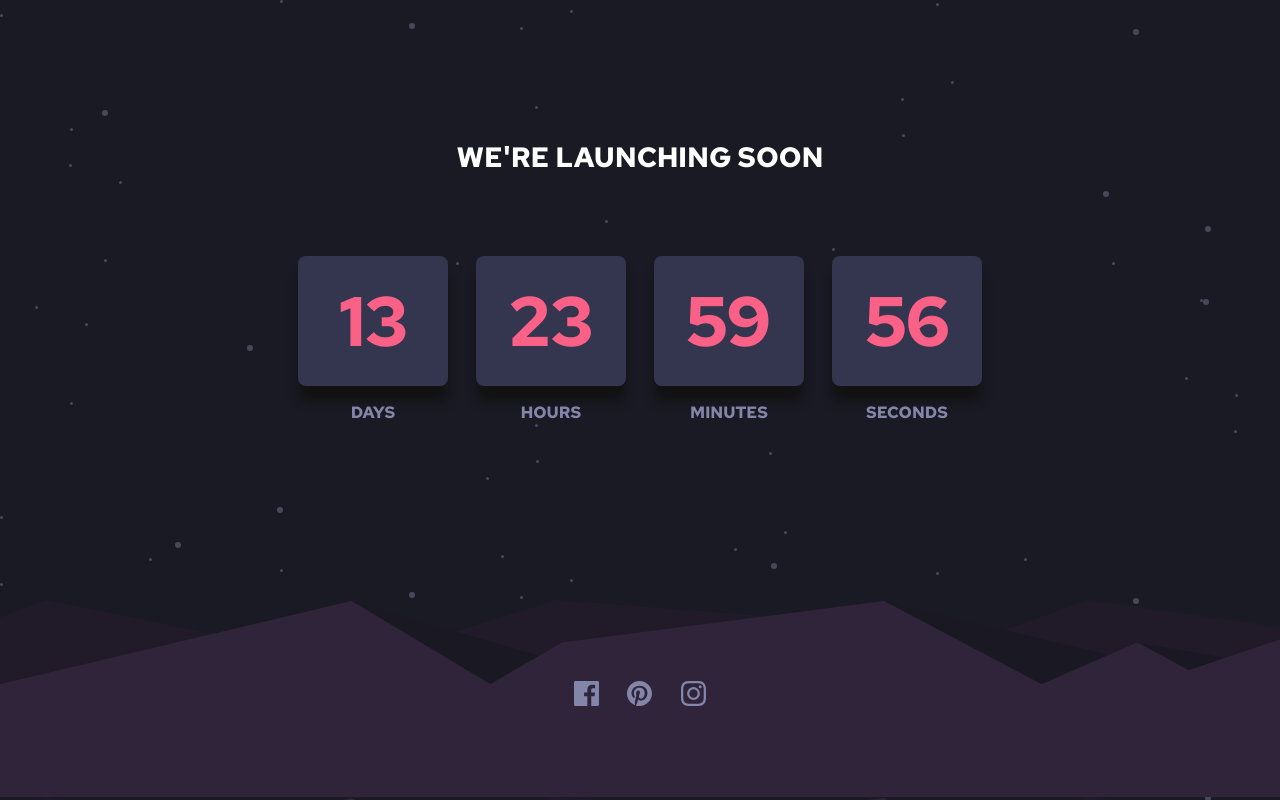
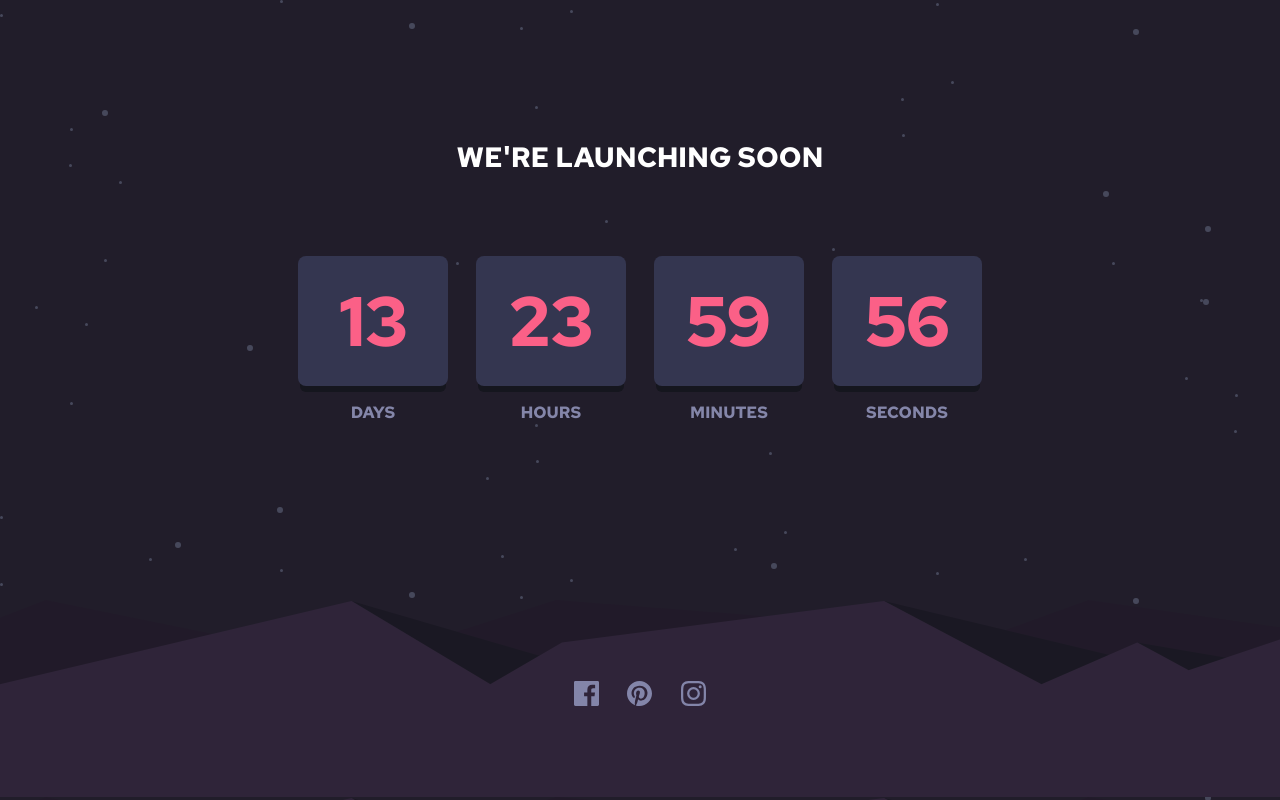
Before and after one commit to Graciano1997/frontend_counterdown, a React (Vite) app: page / in a window 1280 px wide. Built offline with nearby package versions, Linux system fonts and the light colour scheme.

Commit message:
update the css background

```diff
--- a/src/App.css
+++ b/src/App.css
@@ -86,7 +86,7 @@ footer {
   justify-content: center;
   border-radius: 8px;
   cursor: pointer;
-  box-shadow: 0 16px 11px -1.5px hsl(0, 0%, 7%);
+  box-shadow: 0px 8px 0px -2px hsl(234, 17%, 10%);
   transition: all 1.5s ease-in-out;
 }
 
--- a/src/index.css
+++ b/src/index.css
@@ -7,7 +7,7 @@
 
 body {
   background-image: url('./assets/images/bg-stars.svg');
-  background-color: hsl(234, 17%, 12%);
+  background-color: hsl(257, 19%, 14%);
   font-size: 14px;
   font-weight: 700;
   color: white;
```
